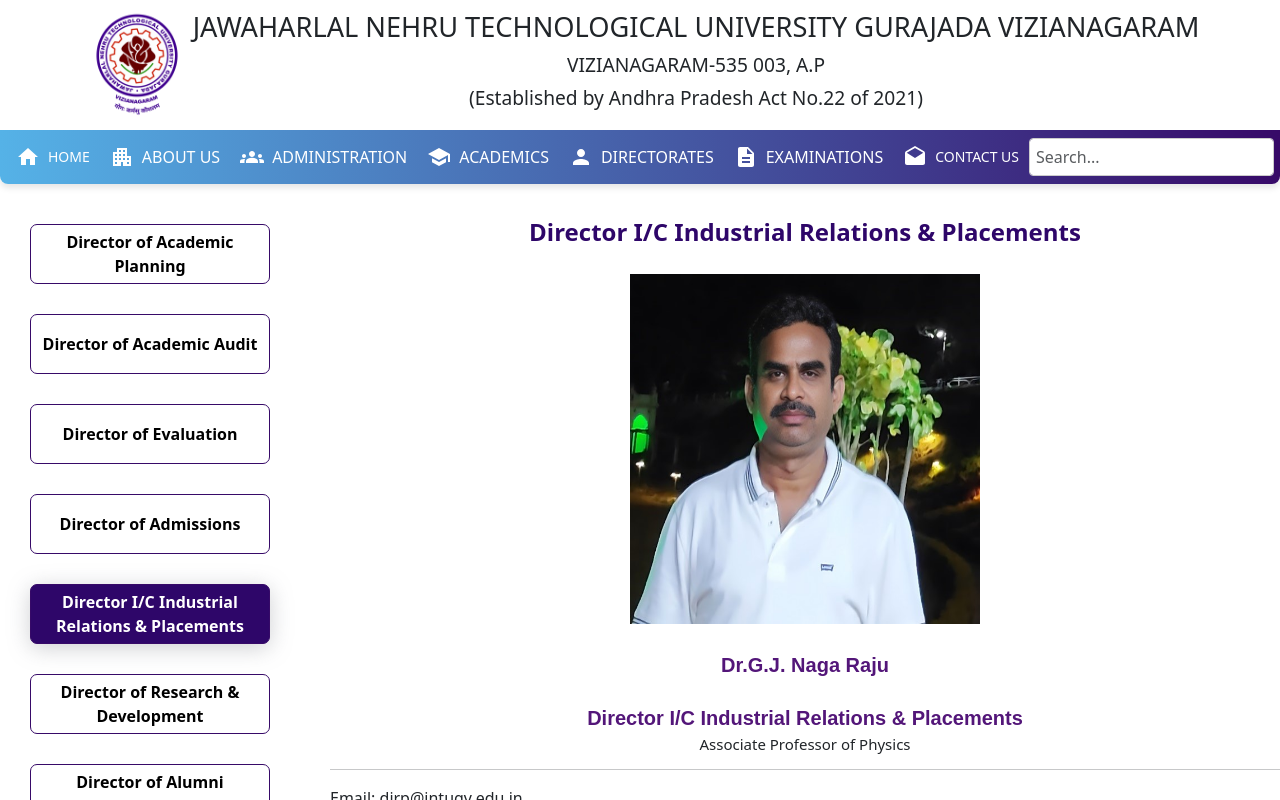
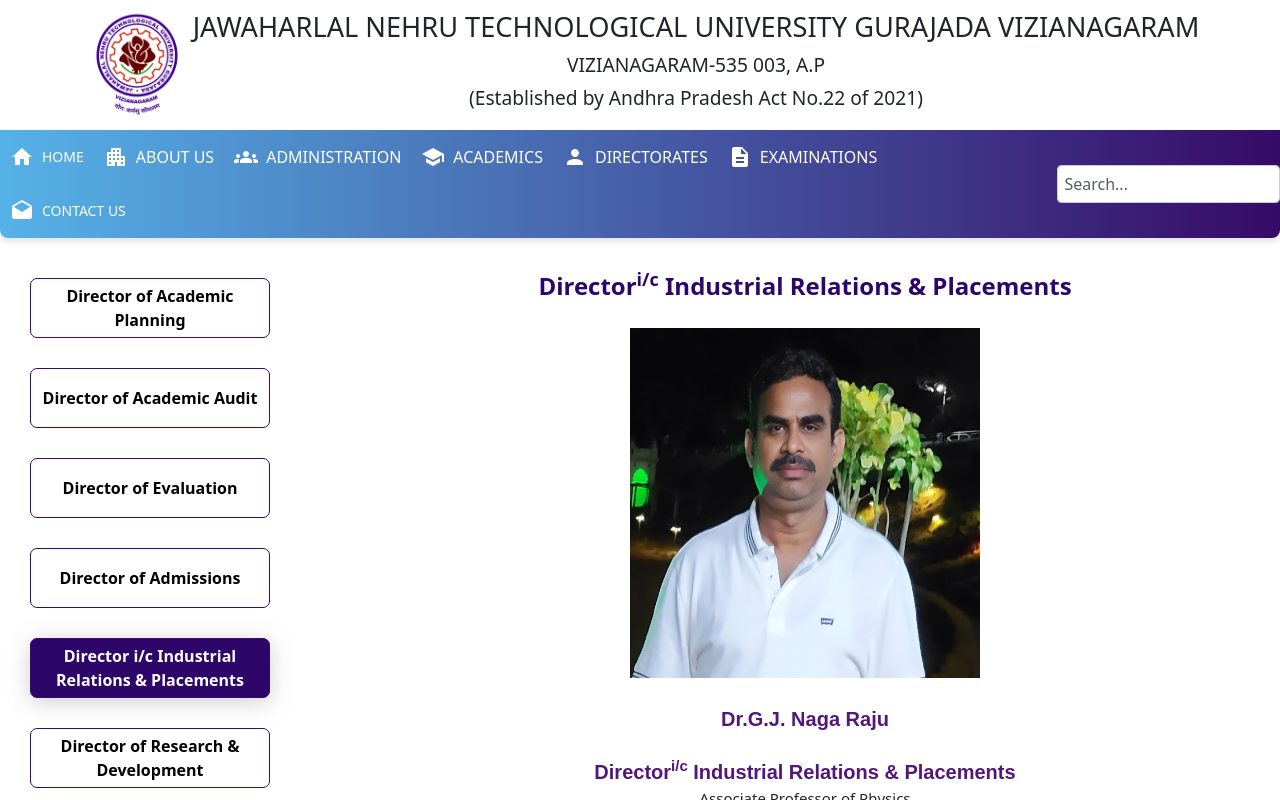
Before and after one commit to Jntu-Gurajada-Vizianagaram/JNTU-GV, a React (Create React App) app: page /directorates/placements in a window 1280 px wide. Shown: the top 800 px of the page. Built offline with nearby package versions, Linux system fonts and the light colour scheme.

Commit message:
modified

```diff
--- a/src/components/HomePage/AboutUsMain/aboutUs.js
+++ b/src/components/HomePage/AboutUsMain/aboutUs.js
@@ -10,7 +10,6 @@
 const AboutUs = () => {
 
   return (
-    <div className="zindex">
     <div className="aboutUs">
       <div className="container">
         <div className="row justify-content-center">
@@ -27,7 +26,7 @@
           </div>
 
           <div className="col-md-4 mb-4">
-          <Link to="administration/chancellor" className="more-link row justify-content-center">
+          <Link to="administration/vice-chancellor" className="more-link row justify-content-center">
             <div className="aboutUs-card">
               <img src={vc} alt="vice-chancellor" className="aboutUs-image" />
               <p className="aboutUs-name">Prof. K. Venkatasubbaiah</p>
@@ -38,7 +37,7 @@
           </div>
 
           <div className="col-md-4 mb-4">
-          <Link to="administration/chancellor" className="more-link row justify-content-center">
+          <Link to="administration/registrar" className="more-link row justify-content-center">
             <div className="aboutUs-card">
               <img src={registrar} alt="registrar" className="aboutUs-image" />
               <p className="aboutUs-name">Prof. G. Jaya Suma</p>
@@ -51,7 +50,6 @@
         </div>
       </div>
     </div>
-    </div>
   );
 };
 
--- a/src/components/HomePage/ImageGallery/ImageGallery.css
+++ b/src/components/HomePage/ImageGallery/ImageGallery.css
@@ -24,7 +24,7 @@
   padding: 1rem;
 }
 
-.leftDivGallery h3 {
+.leftDivGallery h2 {
   color: #55b2e7;
 }
 
@@ -36,6 +36,9 @@
 .leftDivGallery .view-more {
   background-color: #55b2e7;
   color: white;
+}
+.welcome{
+  font-weight:700;
 }
 
 .mainDivIG {
--- a/src/components/HomePage/ImageGallery/ImageGallery.js
+++ b/src/components/HomePage/ImageGallery/ImageGallery.js
@@ -27,11 +27,11 @@
 
     <div className="mainDivIG">
       <div className="leftDivGallery">
-        <h3>Welcome to JNTU Gurajada, Vizianagaram</h3>
+        <h2 className="welcome">Welcome to JNTU Gurajada, Vizianagaram</h2>
         <p>
-          At JNTU Gurajada, Vizianagaram, we are dedicated to sculpting minds through innovative teaching, cutting-edge research, and a vibrant community engagement. Our mission is to empower students with a thirst for knowledge that transcends borders, preparing them to lead transformative change in their fields.
+          At JNTU Gurajada, Vizianagaram, we are dedicated to sculpting minds through innovative teaching, cutting-edge research, and a vibrant community engagement. Our mission is to empower students with a thirst for knowledge that transcends borders.
           <br />
-          Located across six districts, offering diverse programs in Engineering, Pharmacy, and Management. With a rich history and a vision to foster scholastic empowerment and societal advancement, JNTU-GV stands as a beacon of academic excellence and community synergy.
+          Located across six districts, offering diverse programs in Engineering, Pharmacy, and Management. With a rich history JNTU-GV stands as a beacon of academic excellence and community synergy.
         </p>
         <Link to="/about-us/about-jntugv">
           <button type="button" className="btn view-more btn-info">View More</button>
@@ -46,9 +46,11 @@
                 src={image.imglink}
                 alt={`Slide ${image.description}`}
               />
-              <Carousel.Caption>
-                {/* <div className="carouselText">{image.description}</div> */}
-              </Carousel.Caption>
+              {image.description !== "NA" && (
+                <Carousel.Caption>
+                  <div className="carouselText">{image.description}</div>
+                </Carousel.Caption>
+              )}
             </Carousel.Item>
           ))}
         </Carousel>
--- a/src/components/MainPage/NavBar/Directorates/DirectoratesMain.js
+++ b/src/components/MainPage/NavBar/Directorates/DirectoratesMain.js
@@ -52,7 +52,7 @@
             location.pathname === "/directorates/placements" ? "active" : ""
           }`}
         >
-          Director I/C Industrial Relations & Placements
+          Director i/c Industrial Relations & Placements
         </Link>
 
         <Link
--- a/src/components/MainPage/NavBar/Directorates/Placements.js
+++ b/src/components/MainPage/NavBar/Directorates/Placements.js
@@ -8,7 +8,7 @@
     <div className="mainContainer">
       <div className="allRightContent">
         <div className="allRightContentHeading">
-          Director I/C Industrial Relations & Placements
+          Director<sup>i/c</sup> Industrial Relations & Placements
         </div>
         <br></br>
         <div className="allRightContentProfile">
@@ -22,7 +22,7 @@
             </div>
             <div className="profileName">
               <h3 className="ADh3">Dr.G.J. Naga Raju</h3>
-              <h3 className="ADh3">Director I/C Industrial Relations & Placements</h3>
+              <h3 className="ADh3">Director<sup>i/c</sup> Industrial Relations & Placements</h3>
             </div>
             <div className="profileDesignation">
               <h4 className="ADh4">
--- a/src/components/MainPage/NavBar/Dropdown.css
+++ b/src/components/MainPage/NavBar/Dropdown.css
@@ -83,6 +83,9 @@
 .menu-icon {
   display: none;
 }
+.bigSearch{
+  margin-left: 8rem;
+}
 
 @media screen and (max-width: 1010px) {
   .menu-icon {
--- a/src/components/MainPage/NavBar/Search/Search.css
+++ b/src/components/MainPage/NavBar/Search/Search.css
@@ -3,7 +3,7 @@
     position: relative;
     width: 100%;
     max-width: 400px;
-    margin: 0 auto;
+    margin:0 auto;
   }
 
   .search-input {
```
Also changed, not shown: src/components/HomePage/AboutUsMain/aboutUs.css (+0 -13 lines).
